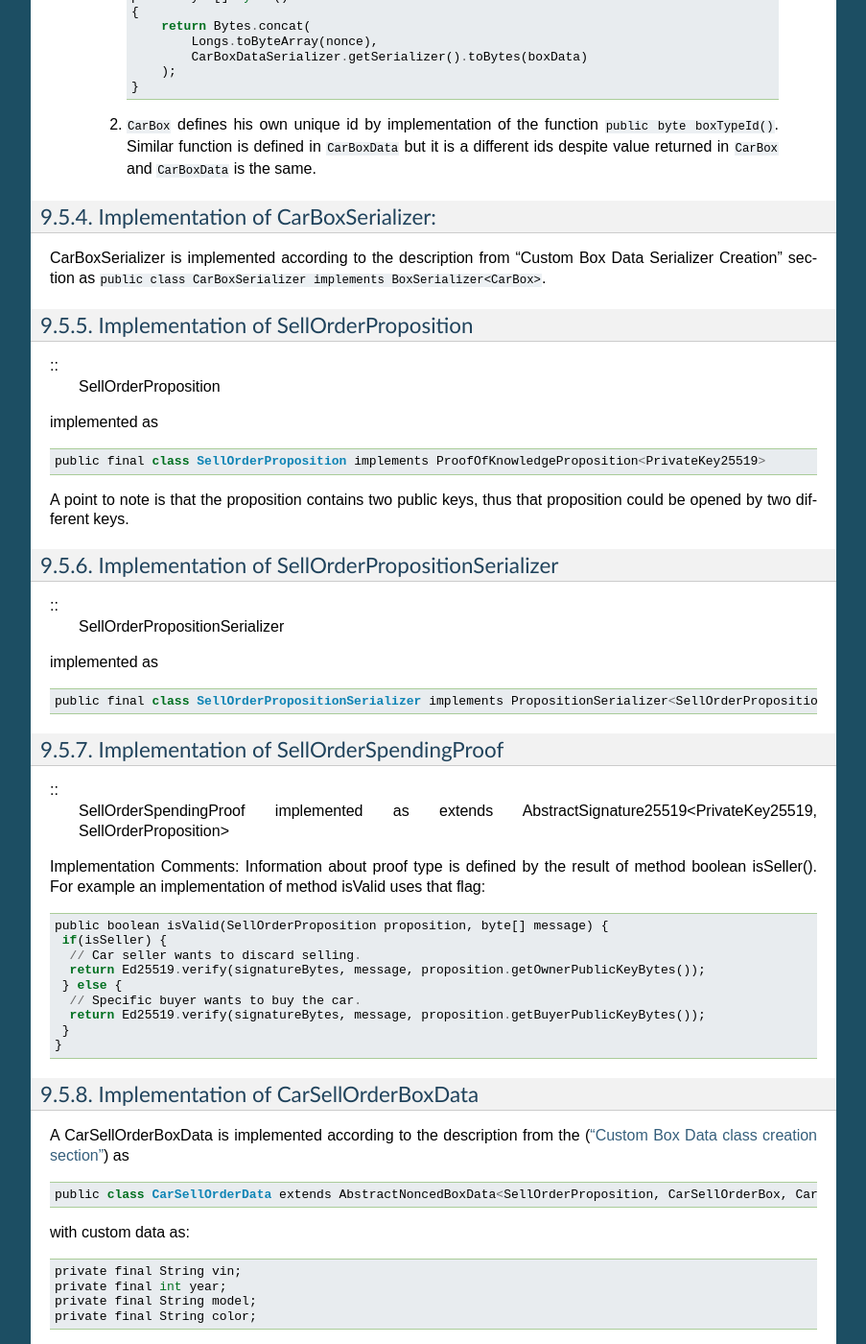
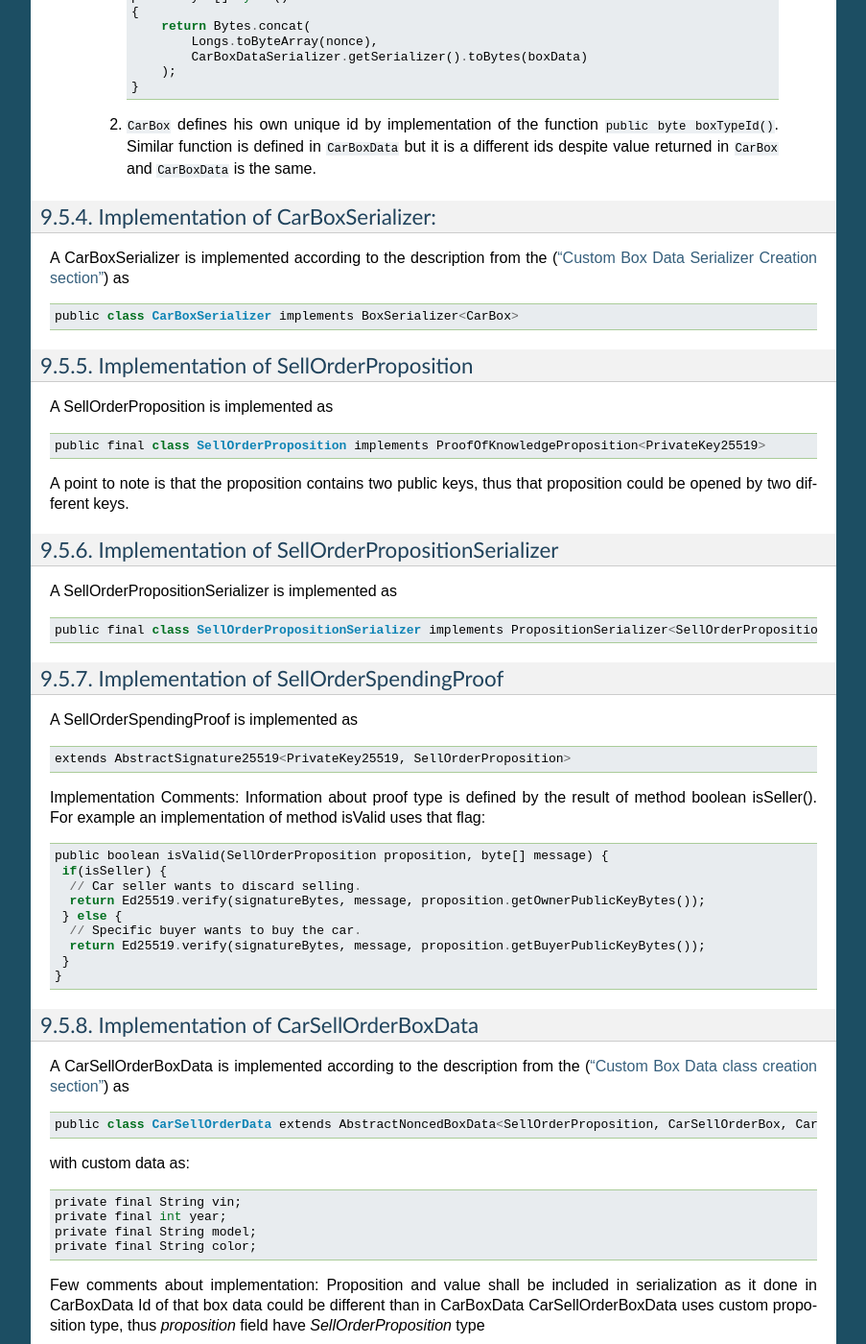
Before and after one commit to megaluck/documentation, a Sphinx documentation site: the page built from docs/introduction/08-Car-registry-tutorial.rst, in a window 1280 px wide and 1400 px high, scrolled down 5003 px. Shown: the whole window at 96% size, without its empty margins (198-1101 px from the left). Built offline with Sphinx 7.4.7, drawn with Linux system fonts in a browser that asks for light colours.

Commit message:
continuation of blocks ..

```diff
--- a/docs/introduction/08-Car-registry-tutorial.rst
+++ b/docs/introduction/08-Car-registry-tutorial.rst
@@ -221,15 +221,14 @@ Few comments about implementation:
 Implementation of CarBoxSerializer:
 ***********************************
 
-CarBoxSerializer is implemented according to the description from “Custom Box Data Serializer Creation” section as
-``public class CarBoxSerializer implements BoxSerializer<CarBox>``.
+A CarBoxSerializer is implemented according to the description from the (`“Custom Box Data Serializer Creation section” <07-Sidechain-SDK-extension.html#custom-box-data-serializer-class-creation>`_) as
+::
+ public class CarBoxSerializer implements BoxSerializer<CarBox>
 
 Implementation of SellOrderProposition
 **************************************
-::
- SellOrderProposition
 
-implemented as
+A SellOrderProposition is implemented as
 ::
  public final class SellOrderProposition implements ProofOfKnowledgeProposition<PrivateKey25519>
 
@@ -237,19 +236,16 @@ A point to note is that the proposition contains two public keys, thus that prop
 
 Implementation of SellOrderPropositionSerializer
 ************************************************
-::
- SellOrderPropositionSerializer
-
-implemented as
+A SellOrderPropositionSerializer is implemented as
 ::
  public final class SellOrderPropositionSerializer implements PropositionSerializer<SellOrderProposition>
 
 
 Implementation of SellOrderSpendingProof
 ****************************************
-
+A SellOrderSpendingProof is implemented as
 ::
- SellOrderSpendingProof implemented as  extends AbstractSignature25519<PrivateKey25519, SellOrderProposition>
+ extends AbstractSignature25519<PrivateKey25519, SellOrderProposition>
 
 Implementation Comments: Information about proof type is defined by the result of method boolean isSeller(). For example an implementation of method isValid uses that flag:
 ::
```
